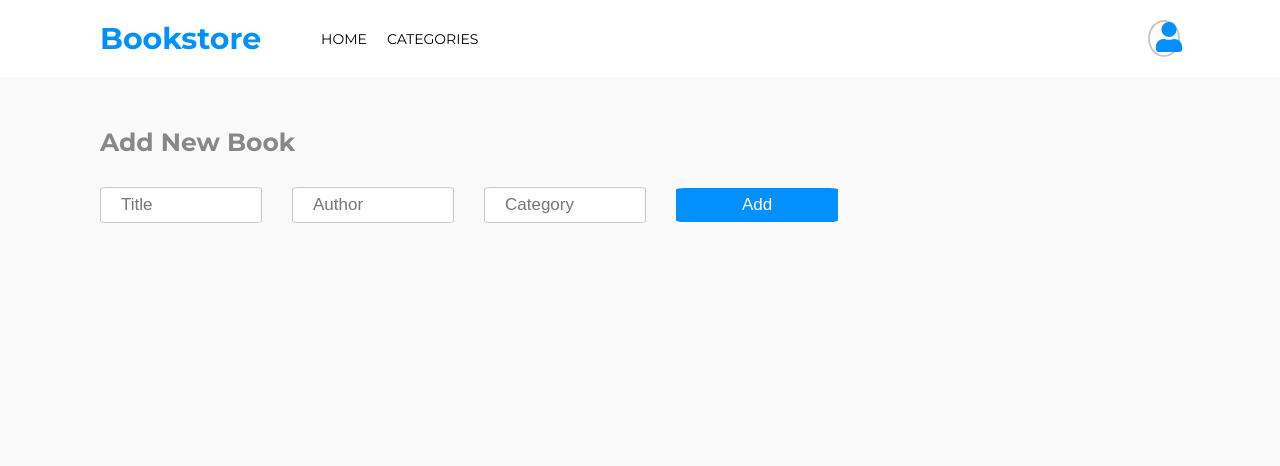
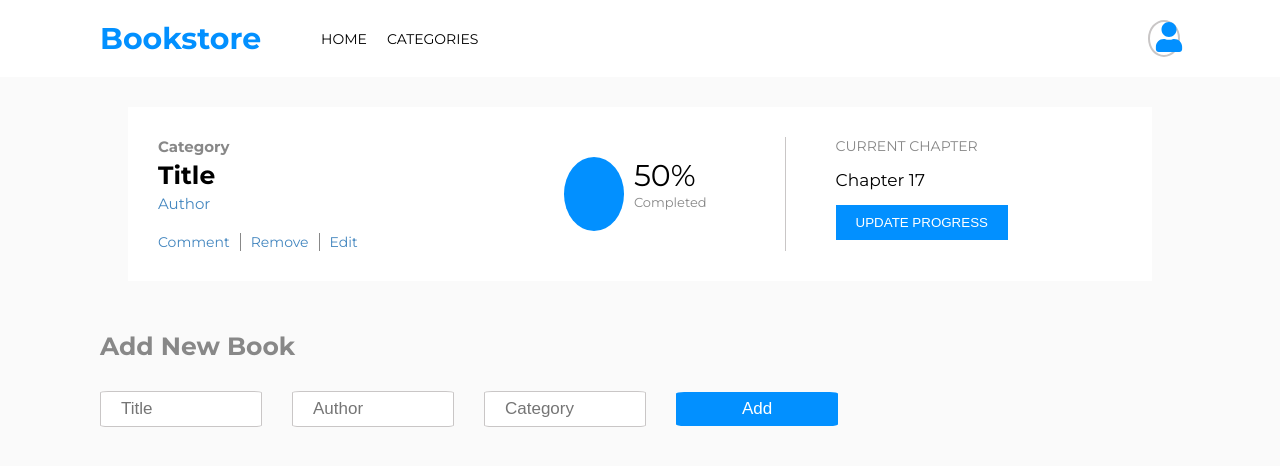
Before and after one commit to Ogaga01/Bookstore-React, a React (Create React App) app: page / in a window 1280 px wide. Shown: the top 466 px of the page. Built offline with nearby package versions, Linux system fonts and the light colour scheme.

Commit message:
Add styling to bookitem

```diff
--- a/src/App.js
+++ b/src/App.js
@@ -1,3 +1,4 @@
+import BookItem from "./components/BookItem";
 import Navbar from "./components/Navbar";
 
 function App() {
--- a/src/components/BookItem.js
+++ b/src/components/BookItem.js
@@ -1,8 +1,9 @@
 import React from "react";
+import styles from '../sass/_bookitem.module.scss'
 
 const BookItem = (props) => {
   return (
-    <li>
+    <li className={styles['book-li']}>
       <div className={styles["about-book"]}>
         <div className={styles["book-info"]}>
           <h3 className={styles.category}>Category</h3>
@@ -23,15 +24,16 @@ const BookItem = (props) => {
             <div className={styles["empty-div-2"]}></div>
           </div>
         </div>
-        <div>
+        <div className={styles.prg}>
           <h2 className={styles.percent}>50%</h2>
           <p className={styles.completed}>Completed</p>
         </div>
-      </div>
+          </div>
+          <div className={styles.line}></div>
       <div className={styles["book-chapter"]}>
         <h3 className={styles.chapter}>Current chapter</h3>
         <h3 className={styles.chap}>Chapter 17</h3>
-        <button className="{styles.update" type="button">Update Progress</button>
+        <button className={styles.update} type="button">Update Progress</button>
       </div>
     </li>
   );
--- a/src/components/Home.js
+++ b/src/components/Home.js
@@ -1,10 +1,12 @@
 import React from 'react';
 import BookForm from './BookForm';
+import BookItem from './BookItem';
 
 const Home = (props) => {
     return (
         <div>
-           <BookForm/>
+            <BookItem/>
+            <BookForm />
         </div>
     );
 }
--- /dev/null
+++ b/src/sass/_bookitem.module.scss
@@ -0,0 +1,122 @@
+@import './variables';
+
+.book-li {
+    display: flex;
+    width: 80%;
+    margin: 3rem auto;
+    padding: 3rem;
+    background-color: $color-white;
+}
+
+.about-book {
+    width: 40%;
+}
+
+.book-info {
+    margin-bottom: 2rem;
+}
+
+.category {
+    color: $color-grey;
+    font-size: 1.5rem;
+    margin-bottom: .4rem;
+}
+
+.title {
+    color: $color-black;
+    font-size: 2.5rem;
+    margin-bottom: .4rem;
+
+}
+
+.author {
+    color: $color-primary-light;
+    font-size: 1.5rem;
+}
+
+.settings-list {
+    list-style: none;
+    display: flex;
+    font-size: 1.4rem;
+    color: $color-primary-light;
+}
+
+.settings-li {
+
+     &:not(:last-child) {
+        padding-right: 1rem;
+        margin-right: 1rem;
+        border-right: .1rem solid $color-grey;
+    }
+}
+
+.book-progress {
+    display: flex;
+    width: 25%;
+    padding: 2rem;
+    // align-items: center;
+}
+
+.circle {
+    // height: 5rem;
+    width: 30%;
+}
+
+.empty-div-1 {
+    background-color: $color-primary;
+    height: 100%;
+    width: 100%;
+    // position: relative;
+    border-radius: 50%;
+}
+
+.empty-div-2 {
+    background-color: $color-white;
+    width: 80%;
+    // position: absolute;
+    z-index: 2;
+}
+.prg {
+    margin-left: 1rem;
+}
+
+.percent {
+    font-size: 3rem;
+    font-weight: normal;
+}
+.completed {
+    color: $color-grey;
+    font-size: 1.3rem;
+}
+
+.book-chapter {
+    margin-left: 5rem;
+}
+
+.chapter {
+    text-transform: uppercase;
+    font-size: 1.4rem;
+    font-weight: normal;
+    color: $color-grey;
+    margin-bottom: 1.5rem;
+}
+
+.chap {
+    font-size: 1.7rem;
+    font-weight: normal;
+    color: $color-black;
+    margin-bottom: 1.5rem;
+}
+
+.update {
+    background-color: $color-primary;
+    color: $color-white;
+    border: none;
+    padding: 1rem 2rem;
+    text-transform: uppercase;
+}
+
+.line {
+    width: .1rem;
+    background-color: $color-grey-light;
+}
```
